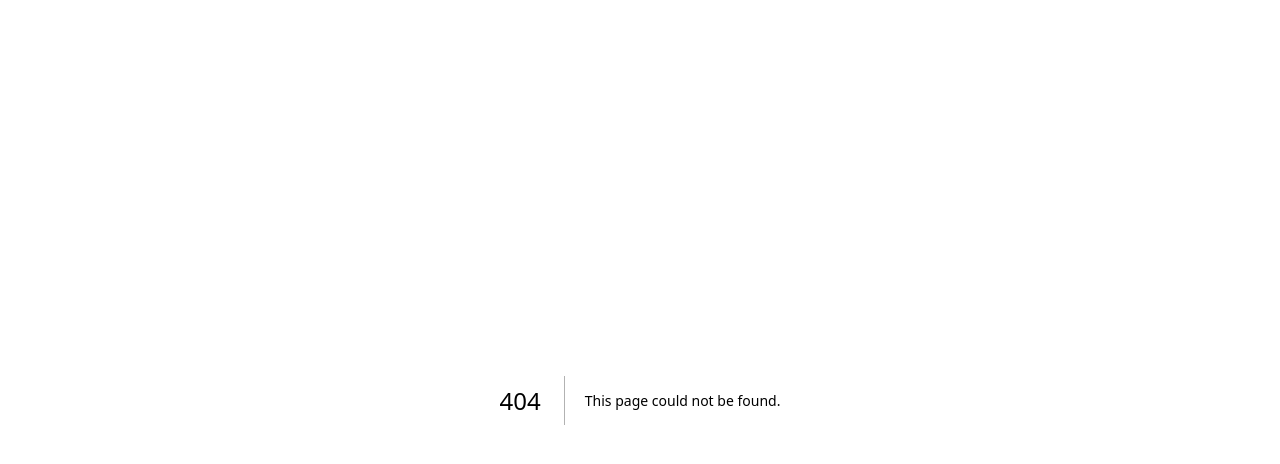
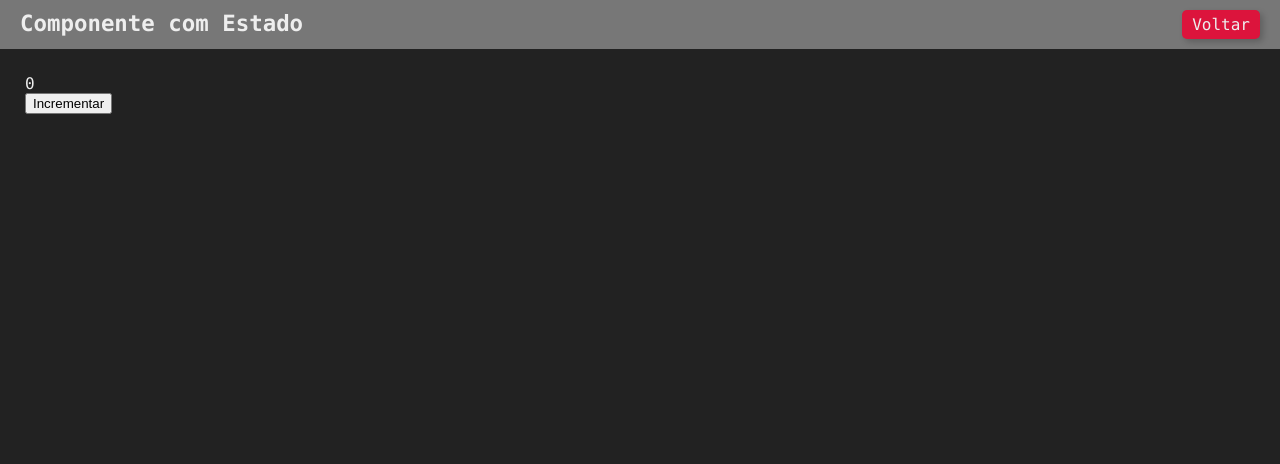
Before and after one commit to eric-moniz/projetos-react-udemy, a Next.js app in the folder aulao-nextjs/fundamentos/: page /estado in a window 1280 px wide. Before the commit this address had no page. Shown: the top 464 px of the page. Built offline with nearby package versions, Linux system fonts and the light colour scheme.

Commit message:
aula 99 - Componentes com Estado

```diff
--- a/aulao-nextjs/fundamentos/src/pages/_document.js
+++ /dev/null
@@ -1,13 +0,0 @@
-import { Html, Head, Main, NextScript } from 'next/document'
-
-export default function Document() {
-  return (
-    <Html lang="en">
-      <Head />
-      <body>
-        <Main />
-        <NextScript />
-      </body>
-    </Html>
-  )
-}
--- /dev/null
+++ b/aulao-nextjs/fundamentos/src/pages/estado.jsx
@@ -0,0 +1,19 @@
+import Layout from '@/components/Layout';
+import { useState } from 'react';
+
+export default function Estado() {
+    const [state, setState] = useState(0);
+
+    function incrementar() {
+        setState(state + 1);
+    }
+
+    return (
+        <Layout titulo='Componente com Estado'>
+            <span>{state}</span>
+            <div>
+                <button onClick={incrementar}>Incrementar</button>
+            </div>
+        </Layout>
+    );
+}
--- a/aulao-nextjs/fundamentos/src/pages/index.jsx
+++ b/aulao-nextjs/fundamentos/src/pages/index.jsx
@@ -28,6 +28,11 @@ export default function inicio(props) {
                 texto='Navegação #02'
                 cor='darkgreen'
             />
+            <Navegador
+                destino='/estado'
+                texto='Componente com Estado'
+                cor='darkblue'
+            />
         </div>
     );
 }
```
